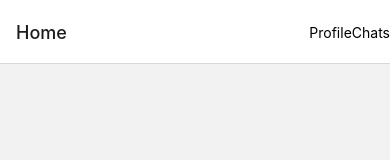
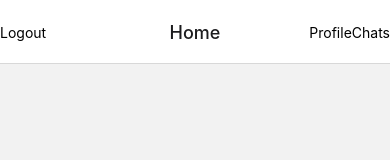
Before and after one commit to jorahty/stronger, a React Native app in the folder Client/: screen /Home in a window 390 px wide. Both pictures are taken after a click on the button "LOGIN". Shown: the top 160 px of the page. Built offline with nearby package versions, Linux system fonts and the light colour scheme.

Commit message:
Logout button

```diff
--- a/Client/src/components/Home.tsx
+++ b/Client/src/components/Home.tsx
@@ -1,5 +1,7 @@
 import { StyleSheet, Text, TouchableOpacity, View } from 'react-native';
 import { useNavigation } from '@react-navigation/native';
+
+import { useViewModel } from '../model/ViewModel';
 
 export default function Home() {
   return (
@@ -8,6 +10,15 @@ export default function Home() {
     </View>
   );
 }
+
+export const HomeHeaderLeft = () => {
+  const { logout } = useViewModel();
+  return (
+    <TouchableOpacity onPress={logout}>
+      <Text>Logout</Text>
+    </TouchableOpacity>
+  );
+};
 
 export const HomeHeaderRight = () => {
   const navigation = useNavigation<any>();
--- a/Client/src/components/NavigationStack.tsx
+++ b/Client/src/components/NavigationStack.tsx
@@ -1,7 +1,7 @@
 import { NavigationContainer } from '@react-navigation/native';
 import { createNativeStackNavigator } from '@react-navigation/native-stack';
 
-import Home, { HomeHeaderRight } from './Home';
+import Home, { HomeHeaderLeft, HomeHeaderRight } from './Home';
 import Chats from './Chats';
 import Profile from './Profile';
 
@@ -14,9 +14,11 @@ export default function NavigationStack() {
         <Stack.Screen
           name="Home"
           component={Home}
-          options={() => ({
+          options={{
+            headerTitleAlign: 'center',
+            headerLeft: HomeHeaderLeft,
             headerRight: HomeHeaderRight,
-          })}
+          }}
         />
         <Stack.Screen name="Chats" component={Chats} />
         <Stack.Screen name="Profile" component={Profile} />
--- a/Client/src/model/ViewModel.tsx
+++ b/Client/src/model/ViewModel.tsx
@@ -18,8 +18,12 @@ export default function ViewModel({ children }: Props) {
     setLoginResponse('kyle');
   };
 
+  const logout = () => {
+    setLoginResponse(null);
+  };
+
   return (
-    <ViewModelContext.Provider value={{ error, loginResponse, login }}>
+    <ViewModelContext.Provider value={{ error, loginResponse, login, logout }}>
       {children}
     </ViewModelContext.Provider>
   );
```
